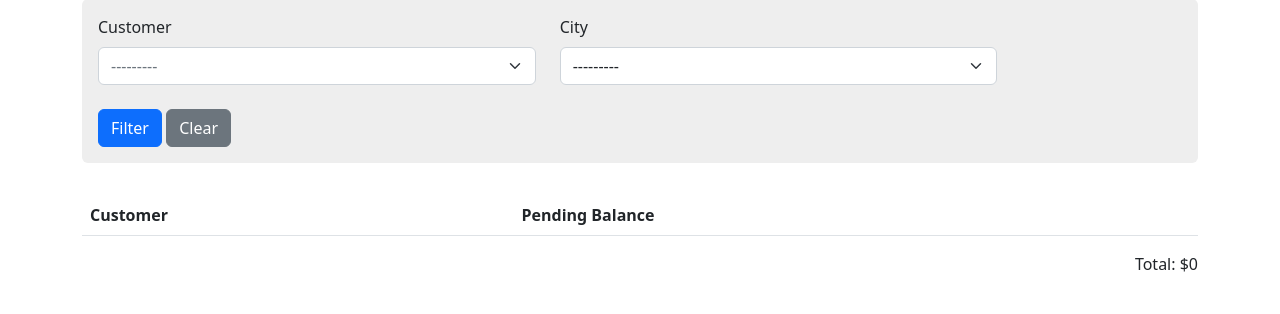
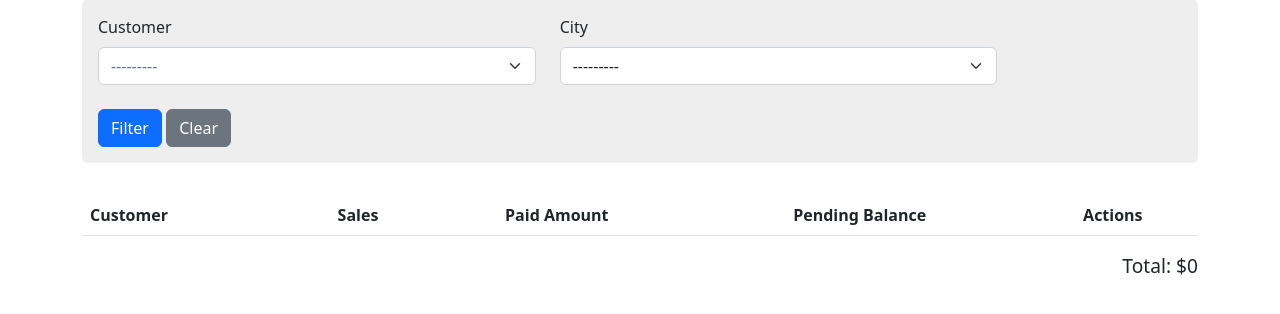
Before and after one commit to luciano-im/app-cobranzas, a Django app: page /reports/pending-balance/ in a window 1280 px wide. Shown: the part 216-530 px from the top of the page. Run offline with Django 4.2, Linux system fonts and the light colour scheme; a user stored in the database is signed in; tables that the repository leaves empty hold one stand-in row (values such as "Sample post"); lists and menus that the app fills with data are empty; some libraries are stand-ins or nearby versions.

Commit message:
✨ Add pending balance report

```diff
--- a/cobranzas/app/templates/list_pending_balance.html
+++ b/cobranzas/app/templates/list_pending_balance.html
@@ -28,26 +28,39 @@
     </div>
   </form>
 
+  <div class="data-container">
+    <div class="list-pending-balance">
       <table class="table table-hover table-with-installments-detail">
         <thead>
           <tr>
             <th scope="col">{% translate "Customer" context "Column name" %}</th>
-        <th scope="col">{% translate "Pending Balance" context "Column name" %}</th>
+            <th scope="col" class="text-center">{% translate "Sales" context "Column name" %}</th>
+            <th scope="col" class="text-center">{% translate "Paid Amount" context "Column name" %}</th>
+            <th scope="col" class="text-center">{% translate "Pending Balance" context "Column name" %}</th>
+            <th scope="col" class="text-center">{% translate "Actions" context "Column name" %}</th>
           </tr>
         </thead>
         <tbody>
           {% for customer in pending_balance %}
             <tr>
               <th scope="row" class="col-5">{{customer.customer__name}}</th>
-          <td class="text-end d-none d-md-table-cell">{{customer.price|floatformat:0|intcomma}}</td>
-          <td class="text-end d-none d-md-table-cell">{{customer.paid_amount|floatformat:0|intcomma}}</td>
-          <td class="text-end d-none d-md-table-cell">{{customer.pending_balance|floatformat:0|intcomma}}</td>
+              <td class="text-end d-none d-md-table-cell col-2">{{customer.price|floatformat:0|intcomma}}</td>
+              <td class="text-end d-none d-md-table-cell col-2">{{customer.paid_amount|floatformat:0|intcomma}}</td>
+              <td class="text-end d-none d-md-table-cell col-2">{{customer.pending_balance|floatformat:0|intcomma}}</td>
+              <td class="actions text-center col-1">
+                <a href="{% url 'list-sales' %}?customer={{customer.customer__id}}" class="btn btn-primary">
+                  <i class="bi bi-search"></i>
+                  {% comment %} <span class="d-none d-sm-inline">{% translate "Details" context "Edit button" %}</span> {% endcomment %}
+                </a>
+              </td>
             </tr>
           {% endfor %}
         </tbody>
       </table>
       <div class="totals d-flex flex-column align-items-end mb-5">
         <p class="p-0">{% translate "Total" %}: $<span id="total">{{total.total|default:0.0|floatformat:0|intcomma}}</span></p>
+      </div>
+    </div>
   </div>
 {% endblock %}
 
--- a/cobranzas/app/views.py
+++ b/cobranzas/app/views.py
@@ -453,7 +453,7 @@ class PendingBalanceListView(LoginRequiredMixin, AdminPermission, ListView, Filt
     context_object_name = 'pending_balance'
     filterset = [
         ('customer', 'customer', 'exact'),
-        ('city', 'city', 'exact')
+        ('city', 'customer__city', 'exact')
     ]
 
     def get_queryset(self):
@@ -468,7 +468,7 @@ class PendingBalanceListView(LoginRequiredMixin, AdminPermission, ListView, Filt
         paid_amount_sum = SaleInstallment.objects.filter(sale=OuterRef('pk')).values('sale').annotate(paid_amount_sum=Sum('paid_amount')).values('paid_amount_sum')
         queryset = Sale.objects.\
             filter(pk__in=Subquery(sales_with_pending_balance.values('pk'))).\
-            values('customer__name', 'customer__city').\
+            values('customer__id', 'customer__name', 'customer__city').\
             annotate(price=Sum('price'), paid_amount=Sum(Subquery(paid_amount_sum))).\
             annotate(pending_balance=F('price') - F('paid_amount')).\
             order_by('-pending_balance')
--- a/cobranzas/static/css/styles.css
+++ b/cobranzas/static/css/styles.css
@@ -219,14 +219,16 @@
 
 .content .create-collection .totals,
 .content .delivery-collection .totals,
-.content .list-collection-delivery .totals {
+.content .list-collection-delivery .totals,
+.content .list-pending-balance .totals {
   margin-bottom: 2rem;
   min-width: 210px;
 }
 
 .content .create-collection .totals p,
 .content .delivery-collection .totals p,
-.content .list-collection-delivery .totals p {
+.content .list-collection-delivery .totals p,
+.content .list-pending-balance .totals p {
   font-size: 1.2rem;
   font-weight: 500;
 }
```
Lines whose indentation alone changed are shown as unchanged.
